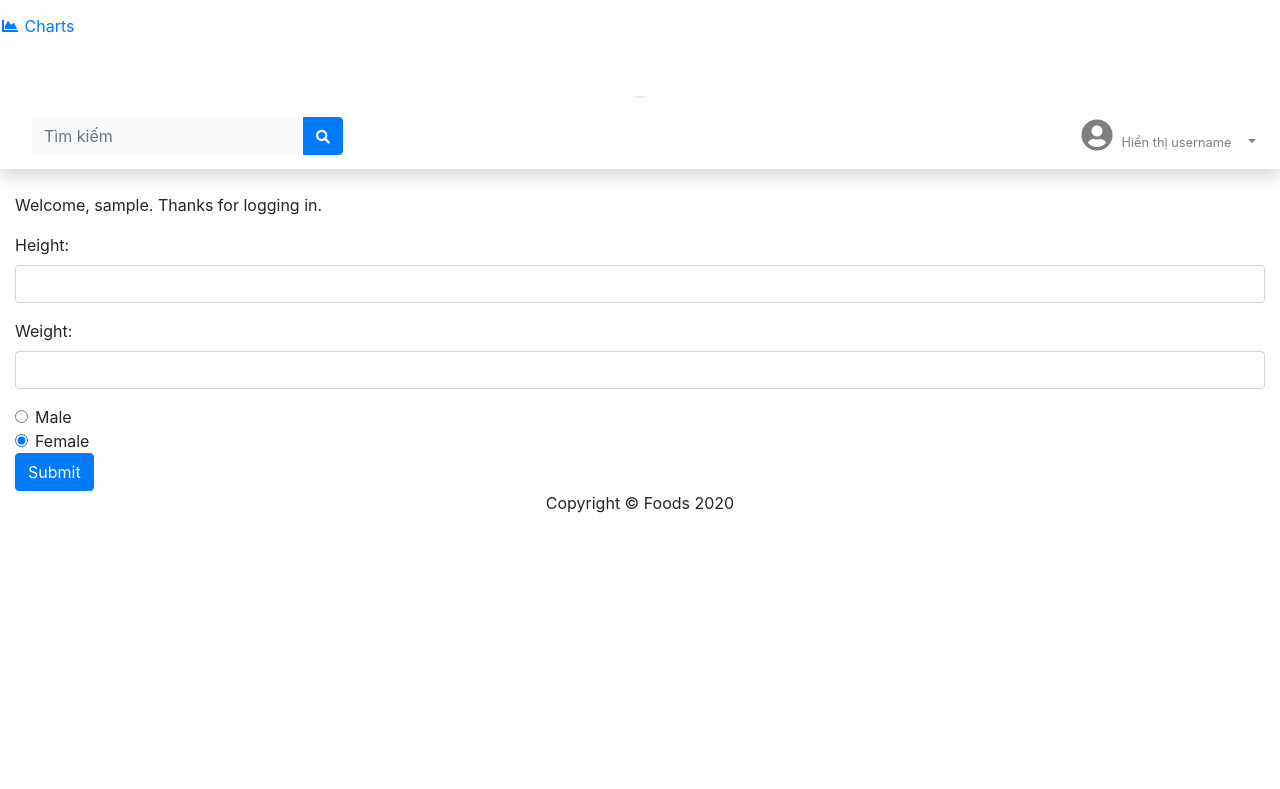
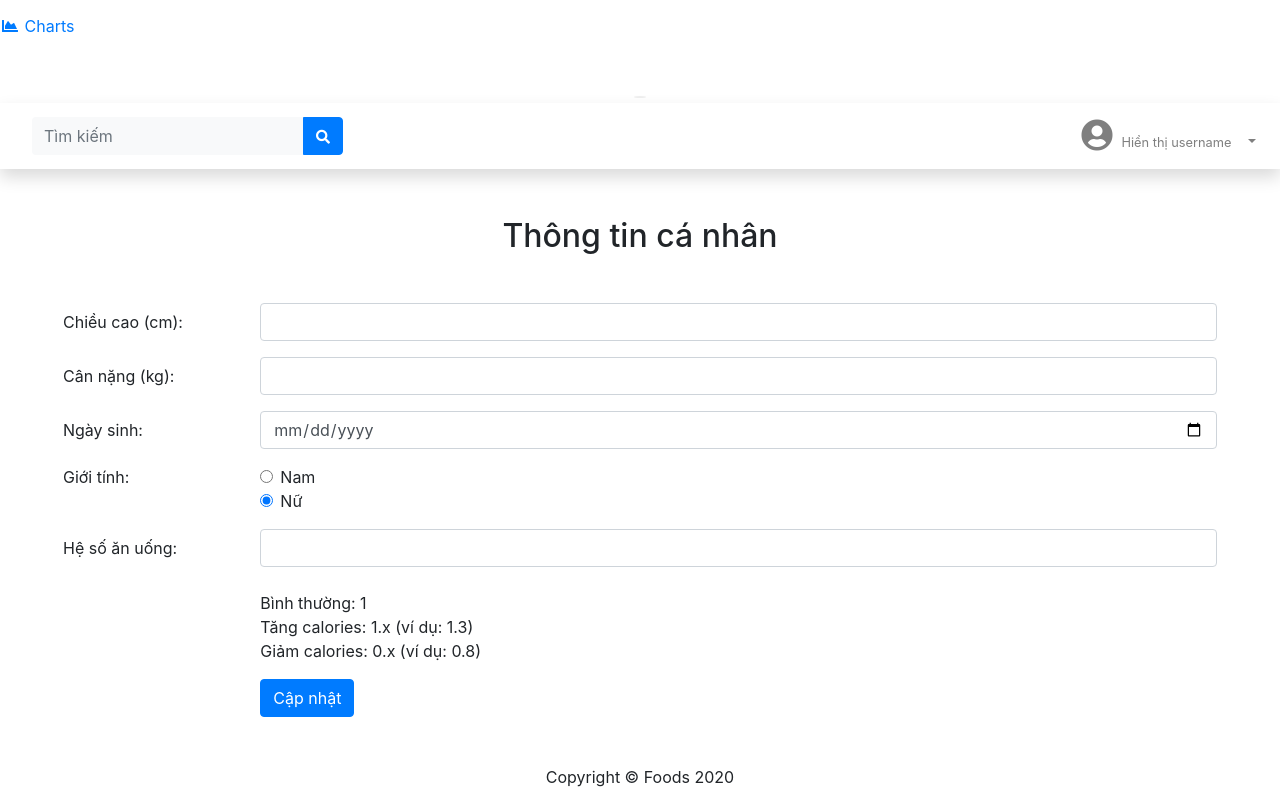
Before and after one commit to daoducminh/it5230, a Django app: template django_project/templates/registration/profile.html in a window 1280 px wide. Shown: the part 293-1082 px from the top of the page. Before the commit the page ends 806 px from the top, so only its background shows below. Run offline with Django 3.2, Linux system fonts and the light colour scheme; the template is opened without the code that fills it, so the values that code supplies are empty; the visitor is signed in with stand-in values (Sample User, id 1); some libraries are stand-ins or nearby versions.

Commit message:
edit profile

```diff
--- a/django_project/templates/registration/profile.html
+++ b/django_project/templates/registration/profile.html
@@ -4,48 +4,75 @@
 
 {% block content %}
 {% if user.is_authenticated %}
-        <p>{{ message }}</p>
-        <p>Welcome, {{ user.username }}. Thanks for logging in.</p>
-        <form action="" method="post">
+<div class="mt-5">
+    <h2 class="text-center">Thông tin cá nhân</h2>
+</div>
+<form class="m-5" action="" method="post">
     {% csrf_token %}
-            <div class="form-group">
-                <label for="height">Height:</label>
-                <input type="number" class="form-control" min="100" max="250" id="height" name="height"
-                       value="{{ height }}">
-                <div class="valid-feedback">Valid.</div>
-                <div class="invalid-feedback">Please fill out this field.</div>
+    <div class="form-group row">
+        <label for="id_height" class="col-sm-2 col-form-label">Chiều cao (cm):</label>
+        <div class="col-sm-10">
+            <input type="number" class="form-control" id="id_height" name="height" min="100" max="250"
+                value="{{height}}" required>
         </div>
-            <div class="form-group">
-                <label for="weight">Weight:</label>
-                <input type="number" class="form-control" min="10" max="200" id="weight" name="weight"
-                       value="{{ weight }}">
-                <div class="valid-feedback">Valid.</div>
-                <div class="invalid-feedback">Please fill out this field.</div>
     </div>
+    <div class="form-group row">
+        <label for="id_weight" class="col-sm-2 col-form-label">Cân nặng (kg):</label>
+        <div class="col-sm-10">
+            <input type="number" class="form-control" id="id_weight" name="weight" min="10" max="200" value="{{weight}}"
+                required>
+        </div>
+    </div>
+    <div class="form-group row">
+        <label for="id_birthday" class="col-sm-2 col-form-label">Ngày sinh:</label>
+        <div class="col-sm-10">
+            <input type="date" class="form-control" id="id_birthday" name="birthday" value="{{birthday}}" required>
+        </div>
+    </div>
+    <div class="form-group row">
+        <div class="col-sm-2">Giới tính:</div>
+        <div class="col-sm-10">
+            <div class="form-check">
                 {% if gender %}
-                <div class="form-check">
-                    <label class="form-check-label">
-                        <input type="radio" class="form-check-input" name="gender" value="male" checked>Male
+                <input type="radio" class="form-check-input" id="male" name="gender" value="true" checked>
+                <label class="form-check-label" for="male">
+                    Nam
                 </label>
+                <br />
+                <input type="radio" class="form-check-input" id="female" name="gender" value="false">
+                <label class="form-check-label" for="female">
+                    Nữ
+                </label>
+                {% else %}
+                <input type="radio" class="form-check-input" id="male" name="gender" value="true">
+                <label class="form-check-label" for="male">
+                    Nam
+                </label>
+                <br />
+                <input type="radio" class="form-check-input" id="female" name="gender" value="false" checked>
+                <label class="form-check-label" for="female">
+                    Nữ
+                </label>
+                {% endif %}
             </div>
-                <div class="form-check">
-                    <label class="form-check-label">
-                        <input type="radio" class="form-check-input" name="gender" value="female">Female
-                    </label>
         </div>
-            {% else %}
-                <div class="form-check">
-                    <label class="form-check-label">
-                        <input type="radio" class="form-check-input" name="gender" value="male">Male
-                    </label>
     </div>
-                <div class="form-check">
-                    <label class="form-check-label">
-                        <input type="radio" class="form-check-input" name="gender" value="female" checked>Female
-                    </label>
+    <div class="form-group row">
+        <label for="id_diet_factor" class="col-sm-2 col-form-label">Hệ số ăn uống:</label>
+        <div class="col-sm-10">
+            <input type="number" class="form-control" id="id_diet_factor" name="diet_factor" step="0.1" required>
+            <br />
+            Bình thường: 1<br />
+            Tăng calories: 1.x (ví dụ: 1.3)<br />
+            Giảm calories: 0.x (ví dụ: 0.8)<br />
         </div>
-            {% endif %}
-            <button type="submit" class="btn btn-primary">Submit</button>
+    </div>
+    <div class="form-group row">
+        <div class="col-sm-2"></div>
+        <div class="col-sm-10">
+            <button type="submit" class="btn btn-primary">Cập nhật</button>
+        </div>
+    </div>
 </form>
 {% else %}
 <p>Welcome, new user. Please log in.</p>
```
Also changed, not shown: django_project/templates/registration/register.html (+26 -12 lines). Lines whose indentation alone changed are shown as unchanged.
